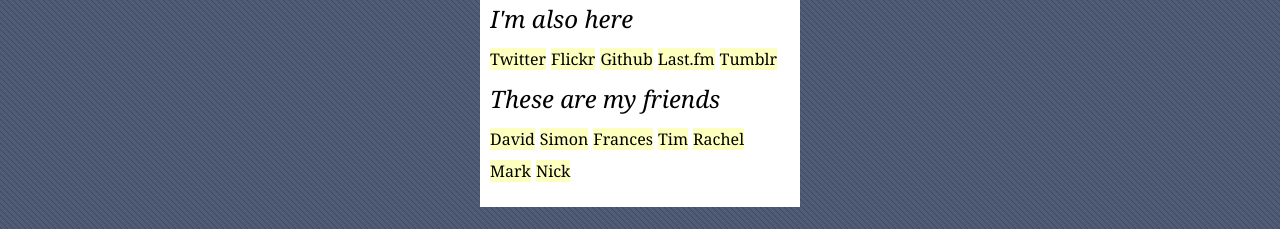
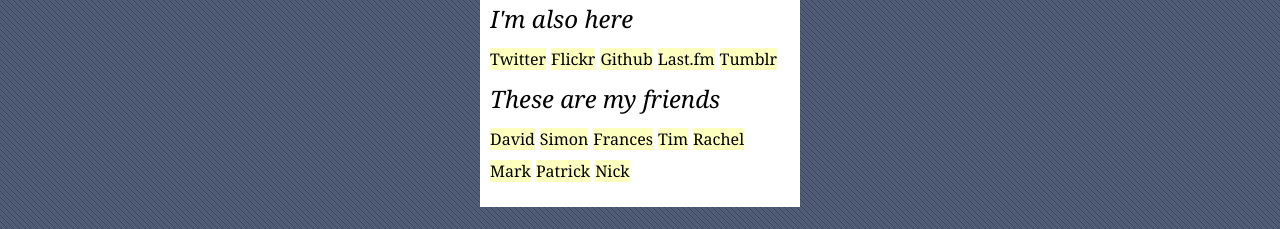
Before and after one commit to voodoochild/krisswatt.co.uk, a plain HTML site: page index.html in a window 1280 px wide. Shown: the part 571-800 px from the top of the page. Drawn offline with Linux system fonts and the light colour scheme; a web font is replaced by a local one.

Commit message:
Added Patrick to the blogroll.

```diff
--- a/index.html
+++ b/index.html
@@ -44,6 +44,7 @@
                     <li><a rel="friend met colleague" href="http://www.timdavies.org.uk/">Tim</a></li>
                     <li><a rel="friend met" href="http://rachelmsmith.org.uk/">Rachel</a></li>
                     <li><a rel="friend met" href="http://mwturner.org/">Mark</a></li>
+                    <li><a rel="friend met colleague" href="http://www.patrick-mckinley.com/">Patrick</a></li>
                     <li class="last"><a rel="friend met colleague" href="http://skilldrick.co.uk/">Nick</a></li>
                 </ul>
             </section>
```
